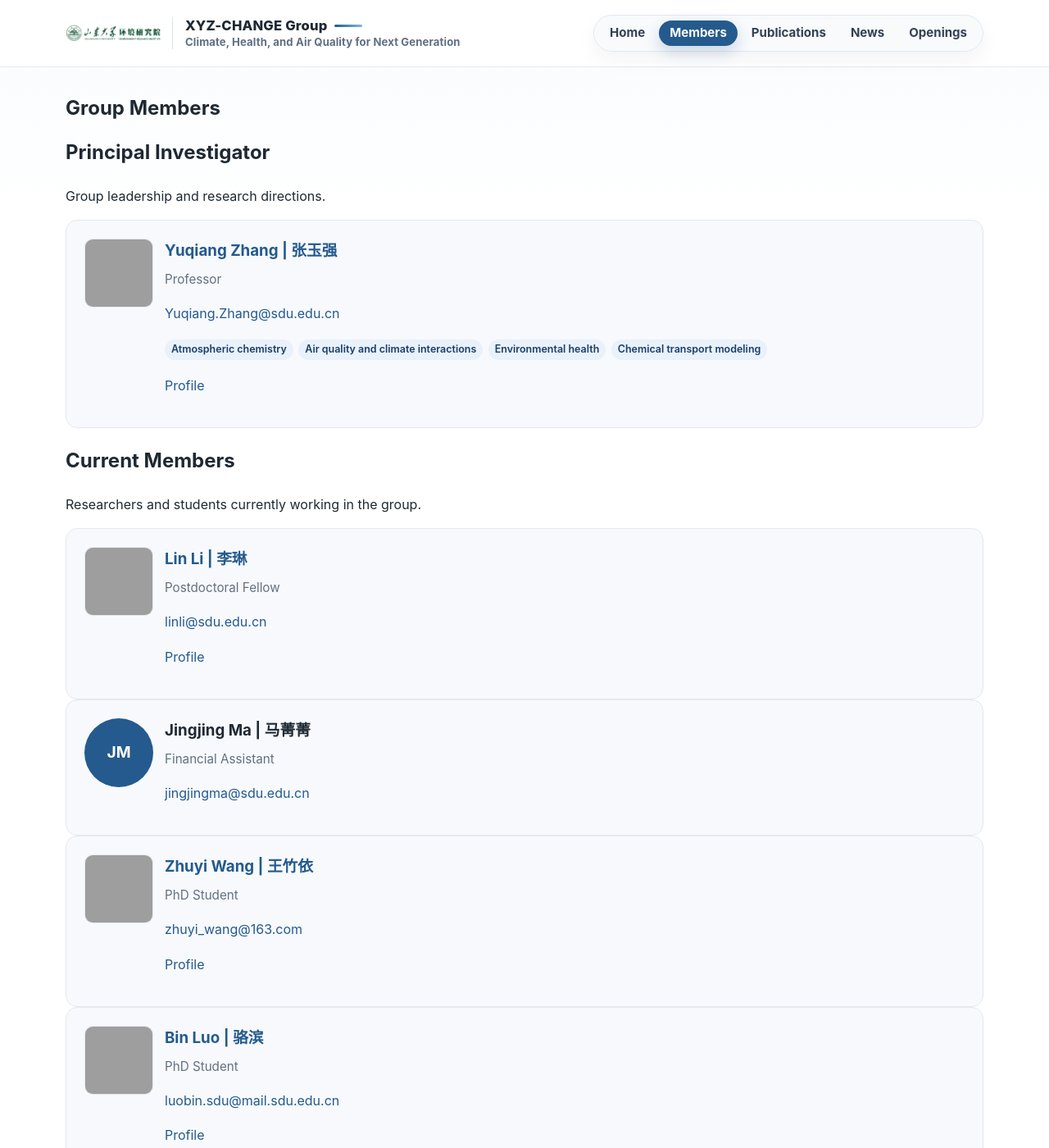
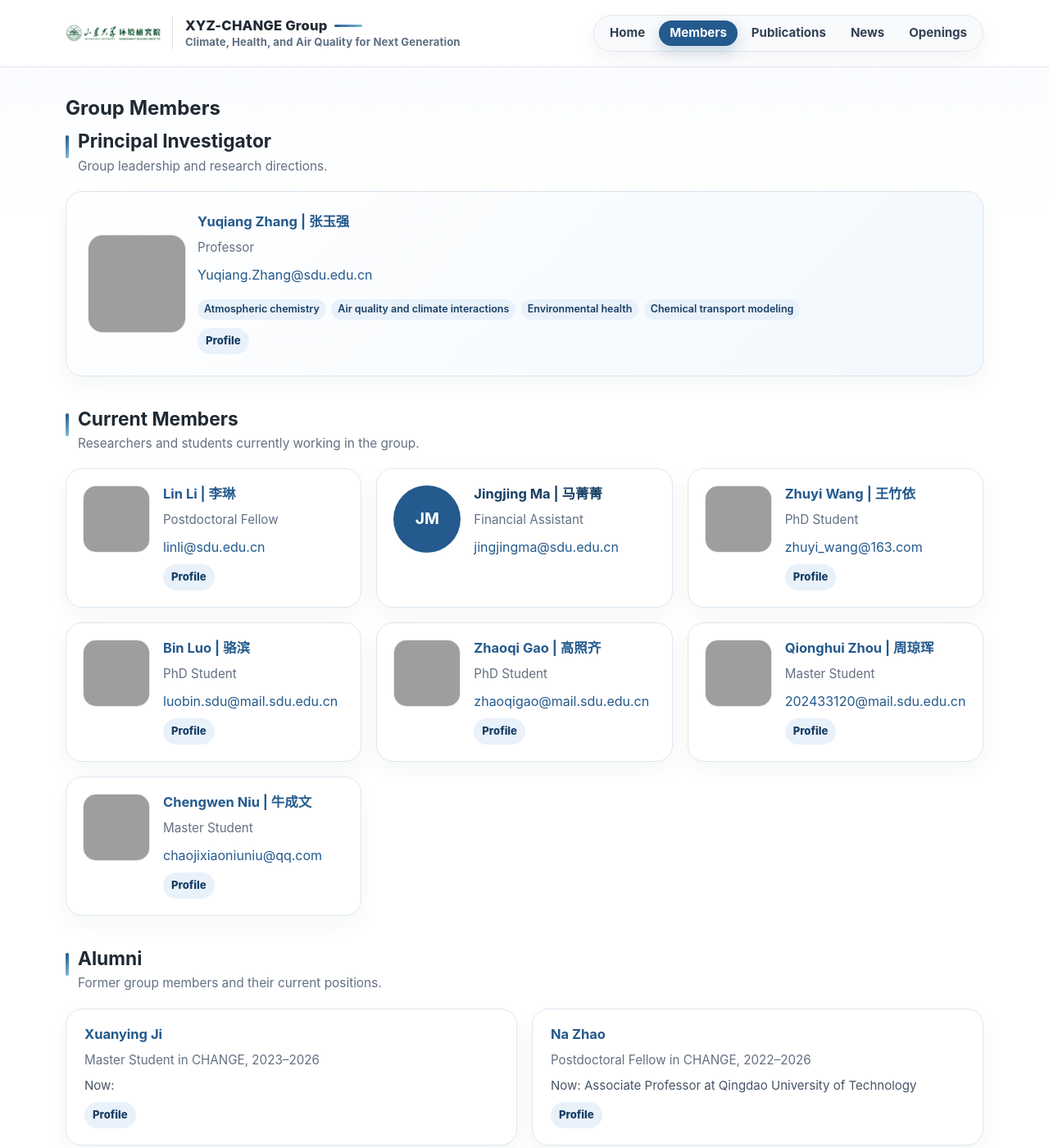
Before and after one commit to MuJSh/xyz_CHANGE, a Jekyll site: the page built from _pages/group-members.md, in a window 1280 px wide and 1400 px high. Shown: the whole window at 82% size. Built offline with Jekyll 4.4.1, drawn with Linux system fonts in a browser that asks for light colours.

Commit message:
Add members page card styling

```diff
--- a/assets/css/research-areas.css
+++ b/assets/css/research-areas.css
@@ -281,6 +281,159 @@
   text-decoration: none;
 }
 
+.member-section {
+  margin-bottom: 38px;
+}
+
+.members-section-heading {
+  position: relative;
+  margin-bottom: 18px;
+  padding-left: 15px;
+}
+
+.members-section-heading::before {
+  content: "";
+  position: absolute;
+  left: 0;
+  top: 7px;
+  width: 4px;
+  height: 28px;
+  border-radius: 999px;
+  background: linear-gradient(180deg, #245a8d 0%, #7fb7d4 100%);
+}
+
+.members-section-heading h2 {
+  margin: 0 0 3px;
+  color: #1f2933;
+  font-size: 1.42rem;
+  line-height: 1.25;
+}
+
+.members-section-heading p {
+  margin: 0;
+  color: #637083;
+  font-size: 0.96rem;
+}
+
+.pi-member-grid,
+.members-card-grid,
+.alumni-card-grid {
+  display: grid;
+  gap: 18px;
+}
+
+.pi-member-grid {
+  grid-template-columns: 1fr;
+}
+
+.members-card-grid {
+  grid-template-columns: repeat(3, minmax(0, 1fr));
+}
+
+.alumni-card-grid {
+  grid-template-columns: repeat(2, minmax(0, 1fr));
+}
+
+.pi-member-card,
+.current-member-card,
+.alumni-card {
+  border-color: #dce7f1;
+  border-radius: 20px;
+  background: #ffffff;
+  box-shadow: 0 10px 26px rgba(31, 41, 51, 0.045);
+  transition: transform 0.18s ease, box-shadow 0.18s ease, border-color 0.18s ease;
+}
+
+.pi-member-card:hover,
+.current-member-card:hover,
+.alumni-card:hover {
+  transform: translateY(-2px);
+  border-color: #c7d9e8;
+  box-shadow: 0 14px 34px rgba(31, 41, 51, 0.075);
+}
+
+.pi-member-card {
+  grid-template-columns: 120px minmax(0, 1fr);
+  align-items: center;
+  padding: 26px;
+  background: linear-gradient(135deg, #ffffff 0%, #f3f8fd 100%);
+}
+
+.current-member-card {
+  min-height: 156px;
+  padding: 20px;
+  align-items: start;
+}
+
+.alumni-card {
+  padding: 20px 22px;
+  border: 1px solid #dce7f1;
+}
+
+.pi-member-card .member-photo {
+  width: 120px;
+  height: 120px;
+  border-radius: 18px;
+}
+
+.current-member-card .member-photo,
+.current-member-card .avatar {
+  width: 82px;
+  height: 82px;
+  border-radius: 16px;
+}
+
+.current-member-card .avatar {
+  border-radius: 50%;
+}
+
+.member-card-body h3,
+.alumni-card h3 {
+  margin: 0 0 7px;
+  color: #183f66;
+  font-size: 1.03rem;
+  line-height: 1.32;
+}
+
+.member-card-body p,
+.alumni-card p {
+  margin: 8px 0 0;
+}
+
+.member-tags {
+  margin-top: 14px !important;
+}
+
+.member-profile-link a {
+  display: inline-flex;
+  align-items: center;
+  justify-content: center;
+  padding: 5px 10px;
+  border-radius: 999px;
+  background: #e9f1fa;
+  color: #183f66;
+  font-size: 0.82rem;
+  font-weight: 800;
+}
+
+.member-profile-link a:hover {
+  background: #dcebf6;
+  text-decoration: none;
+}
+
+.alumni-now {
+  color: #465568;
+  font-size: 0.94rem;
+  line-height: 1.5;
+}
+
+@media (max-width: 900px) {
+  .members-card-grid,
+  .alumni-card-grid {
+    grid-template-columns: repeat(2, minmax(0, 1fr));
+  }
+}
+
 @media (max-width: 780px) {
   .research-card-grid {
     grid-template-columns: 1fr;
@@ -311,6 +464,16 @@
   .footer-links {
     justify-content: flex-start;
   }
+
+  .pi-member-card,
+  .current-member-card {
+    grid-template-columns: 1fr;
+  }
+
+  .members-card-grid,
+  .alumni-card-grid {
+    grid-template-columns: 1fr;
+  }
 }
 
-/* footer style rebuild */
+/* members page redesign */
```
